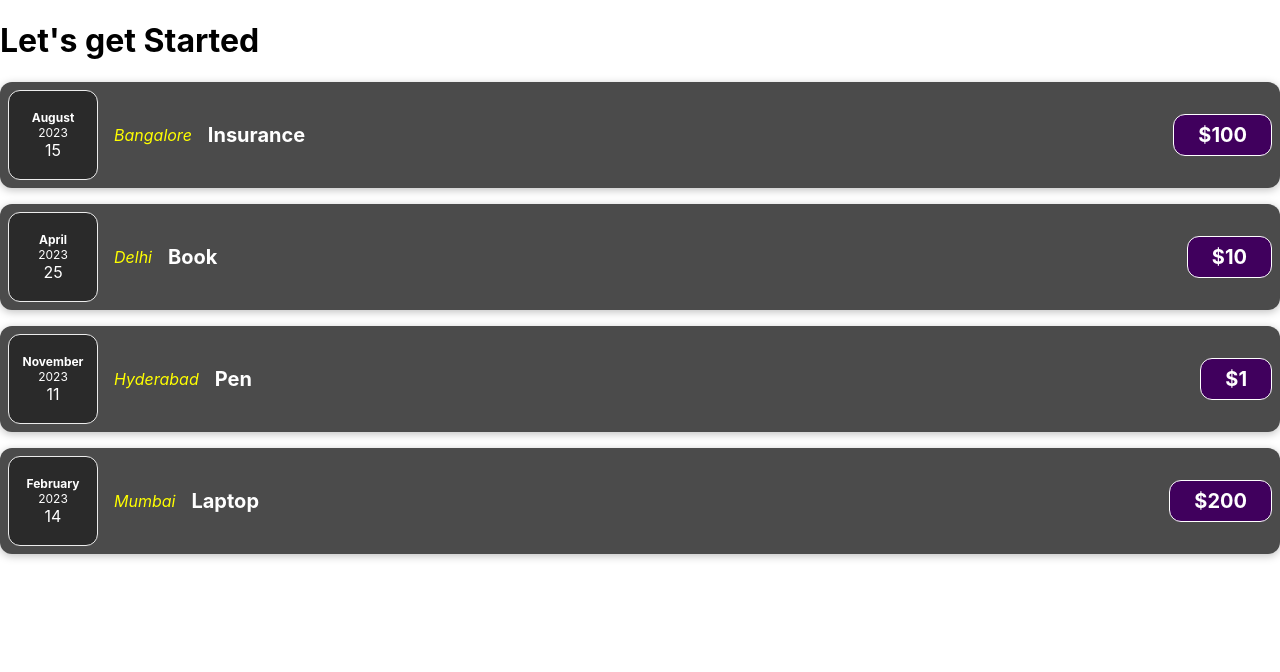
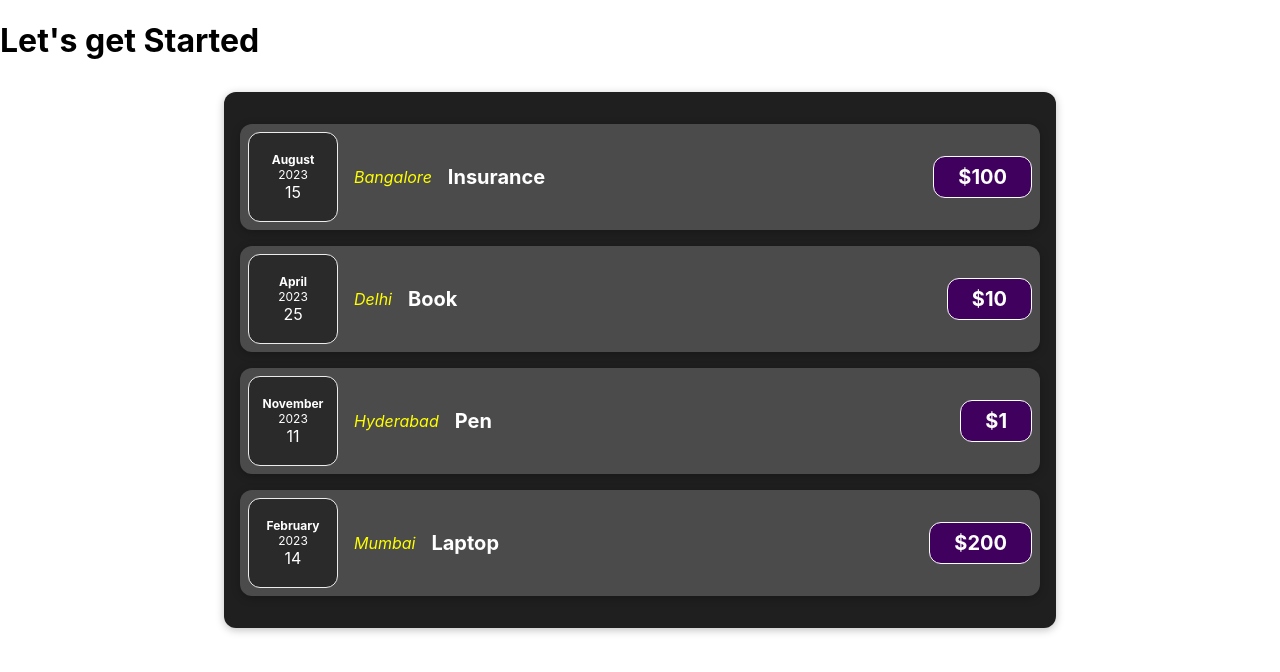
Before and after one commit to vickyaltitude/sharpenerReact-project1, a React (Create React App) app: page / in a window 1280 px wide. Shown: the top 672 px of the page. Built offline with nearby package versions, Linux system fonts and the light colour scheme.

Commit message:
implemented wrapper component functionality

```diff
--- /dev/null
+++ b/src/components/Card.css
@@ -0,0 +1,4 @@
+.card{
+    border-radius: 12px;
+    box-shadow: 0 2px 8px rgba(0, 0, 0, 0.25);
+}
--- /dev/null
+++ b/src/components/Card.js
@@ -0,0 +1,11 @@
+import React from 'react'
+import './Card.css'
+
+const Card = (props) => {
+    let classes = 'card ' + props.className
+  return (
+    <div className={classes}>{props.children}</div>
+  )
+}
+
+export default Card
--- a/src/components/ExpenseItem.css
+++ b/src/components/ExpenseItem.css
@@ -2,10 +2,10 @@
     display: flex;
     justify-content: space-between;
     align-items: center;
-    box-shadow: 0 2px 8px rgba(0, 0, 0, 0.25);
+
     padding: 0.5rem;
     margin: 1rem 0;
-    border-radius: 12px;
+
     background-color: #4b4b4b;
   }
 
--- a/src/components/ExpenseItem.js
+++ b/src/components/ExpenseItem.js
@@ -2,20 +2,21 @@
 
 import "./ExpenseItem.css";
 import ExpenseDate from "./ExpenseDate";
+import Card from "./Card";
 
 
 
 function ExpenseItem(props) {
 
   return (
-    <div className="expense-item">
+    <Card className="expense-item">
     <ExpenseDate calenderDate={props.date}/>
     <div className='expense-item__location'>{props.location}</div>
     <div className="expense-item__description">
       <h2>{props.title}</h2>
       <div className="expense-item__price">${props.price}</div>
     </div>
-  </div>
+  </Card>
   );
 }
 
--- /dev/null
+++ b/src/components/Expenses.css
@@ -0,0 +1,7 @@
+.expenses {
+    padding: 1rem;
+    background-color: rgb(31, 31, 31);
+    margin: 2rem auto;
+    width: 50rem;
+    max-width: 95%;
+  }
--- a/src/components/Expenses.js
+++ b/src/components/Expenses.js
@@ -1,9 +1,11 @@
 import React from 'react'
 import ExpenseItem from './ExpenseItem';
+import './Expenses.css'
+import Card from './Card';
 
 const Expenses = (props) => {
   return (
-    <>
+    <Card className='expenses'>
           {props.expenses.map((expense, index) => {
         return (
           <ExpenseItem
@@ -12,10 +14,10 @@
             title={expense.title}
             price={expense.price}
             location={expense.location}
-          ></ExpenseItem>
+          />
         );
       })}
-    </>
+    </Card>
   )
 }
 
```
